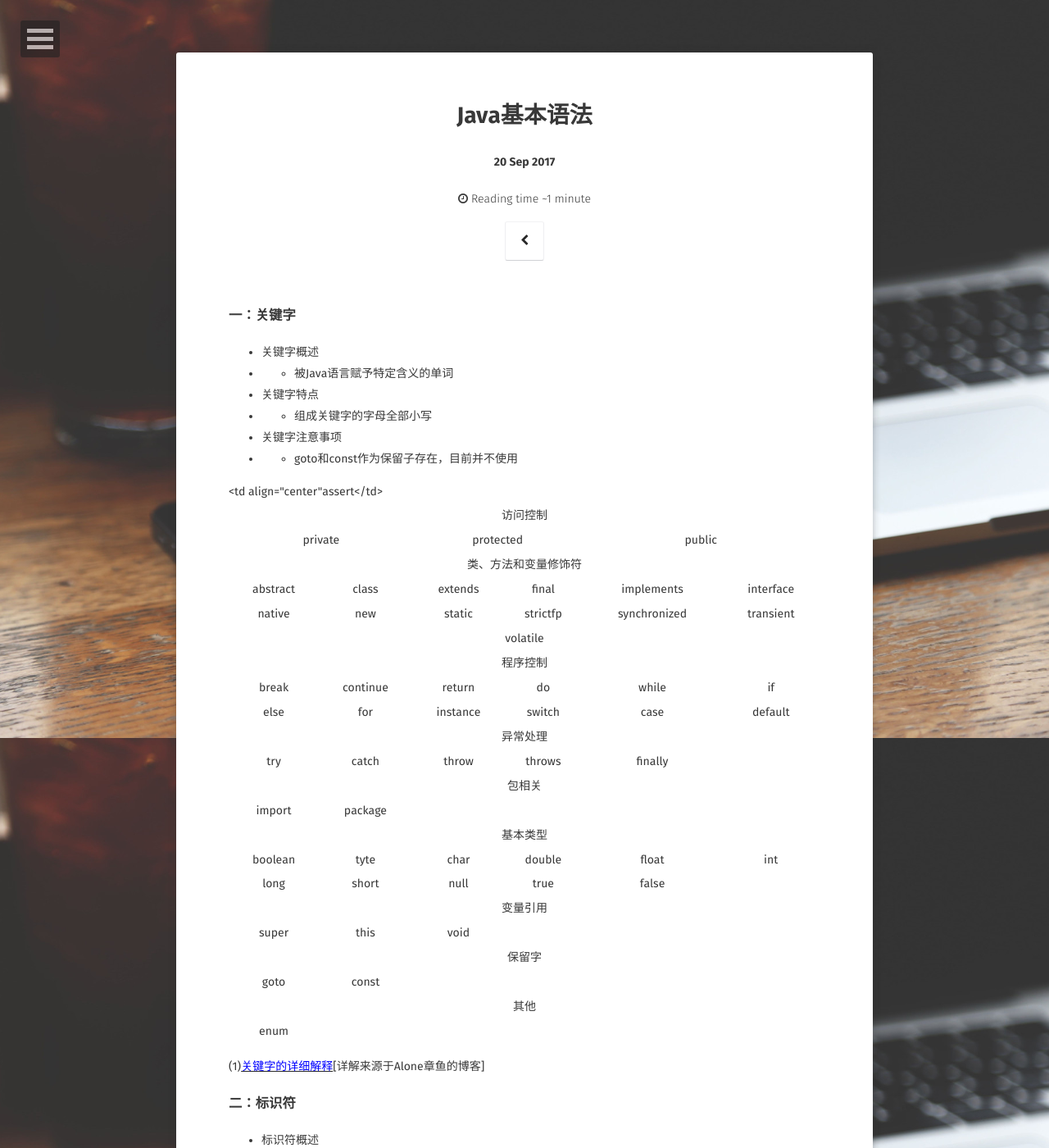
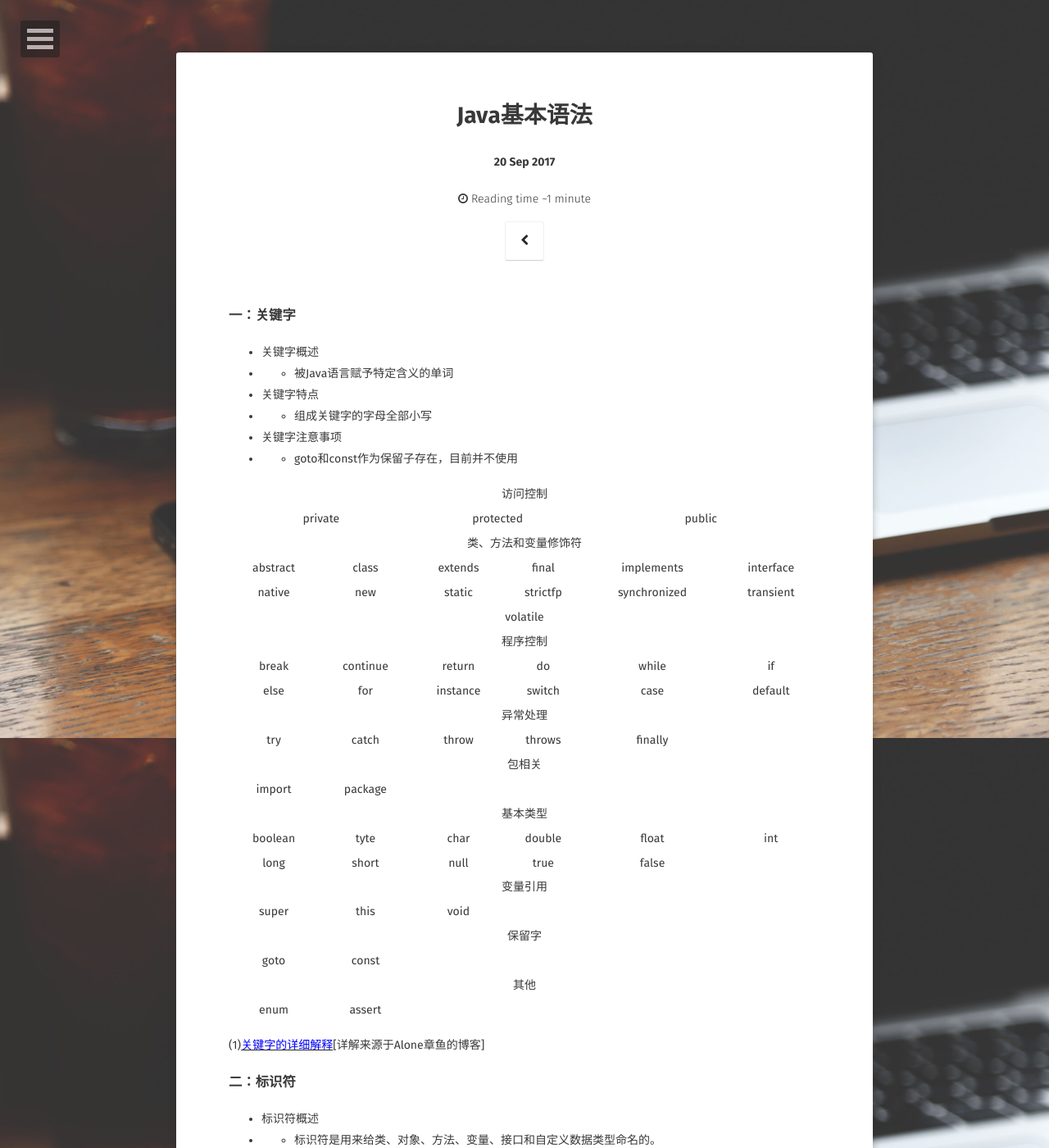
Before and after one commit to jackieliutao/javaStudyRoute, a Jekyll site: the page built from pages/JAVASE/basic-grammer.md, in a window 1280 px wide and 1400 px high. Shown: the whole window at 82% size. Built offline with Jekyll 4.4.1, drawn with Linux system fonts in a browser that asks for light colours; some web fonts are replaced; comment, search, counter and statistics services are not loaded.

Commit message:
update
update

```diff
--- a/pages/JAVASE/basic-grammer.md
+++ b/pages/JAVASE/basic-grammer.md
@@ -131,7 +131,7 @@ comments: true
   </tr>
   <tr>
     <td align="center">enum</td>
-    <td align="center"assert</td>
+    <td align="center">assert</td>
     <td align="center"></td>
     <td align="center"></td>
     <td align="center"></td>
```
